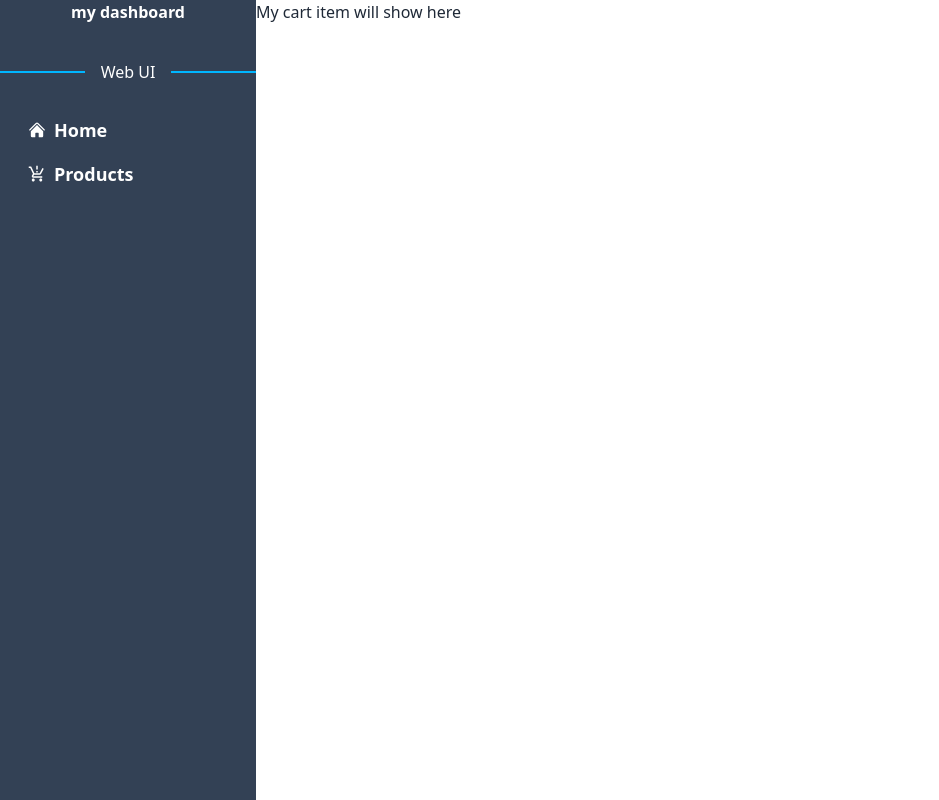
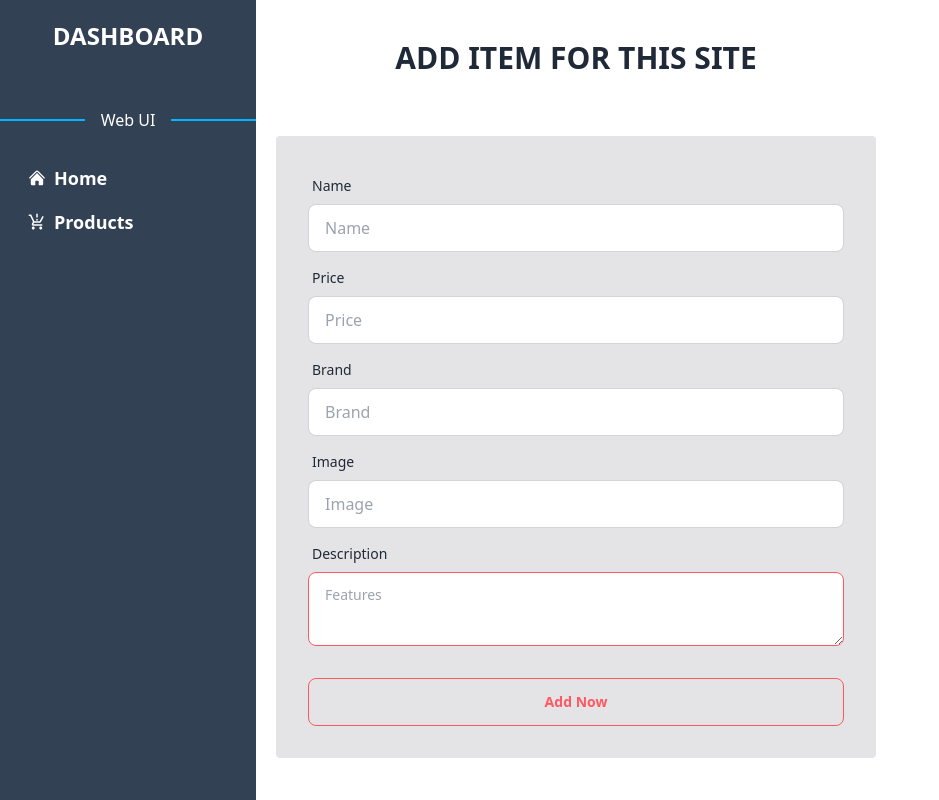
Before and after one commit to Md-Mansor/tech-matrix-client, a React (Vite) app: page /dashboard/add in a window 1280 px wide. Shown: the whole page, without its empty margins (0-939 px from the left). Built offline with nearby package versions, Linux system fonts and the light colour scheme; no server answers; sample sign-in values are in the browser's storage.

Commit message:
add product from cart components and load product in product page

```diff
--- a/src/Layout/Dashboard/Cart/Cart.jsx
+++ b/src/Layout/Dashboard/Cart/Cart.jsx
@@ -1,9 +1,77 @@
+import axios from "axios";
 
 
 const Cart = () => {
+
+
+    const handelAdd = event => {
+        event.preventDefault()
+        const form = event.target;
+        const Name = form.name.value;
+        const Price = form.price.value;
+        const Brand = form.brand.value;
+        const Image = form.image.value;
+        const Description = form.Features.value;
+        const productDetails = { Name, Price, Brand, Image, Description, Featured: "false" };
+        console.log(productDetails);
+        axios.post('http://localhost:5000/products', productDetails)
+            .then(data => {
+                console.log(data.data);
+            })
+            .catch(error => {
+                console.error(error);
+            })
+    }
+
     return (
-        <div>
-            <h1>My cart item will show here</h1>
+        <div className="flex flex-col gap-5 ">
+
+            <div>
+                <h1 className="font-semibold text-3xl m-10 text-center uppercase">Add Item for this site </h1>
+            </div>
+            <div>
+                <div className="bg-zinc-200 rounded mx-5">
+                    <div className="">
+                        <div className="card ">
+                            <form onSubmit={handelAdd} className="card-body">
+                                <div className="form-control">
+                                    <label className="label">
+                                        <span className="label-text">Name</span>
+                                    </label>
+                                    <input type="text" name="name" placeholder="Name" className="input input-bordered" required />
+                                </div>
+                                <div className="form-control">
+                                    <label className="label">
+                                        <span className="label-text">Price</span>
+                                    </label>
+                                    <input type="text" name="price" placeholder="Price" className="input input-bordered" required />
+                                </div>
+                                <div className="form-control">
+                                    <label className="label">
+                                        <span className="label-text">Brand</span>
+                                    </label>
+                                    <input type="text" name="brand" placeholder="Brand" className="input input-bordered" required />
+                                </div>
+                                <div className="form-control">
+                                    <label className="label">
+                                        <span className="label-text">Image</span>
+                                    </label>
+                                    <input type="text" name="image" placeholder="Image" className="input input-bordered" required />
+                                </div>
+                                <div className="form-control">
+                                    <label className="label">
+                                        <span className="label-text">Description </span>
+                                    </label>
+                                    <textarea className="textarea textarea-error" name="Features" placeholder="Features"></textarea>
+                                </div>
+                                <div className="form-control mt-6">
+                                    <input className="btn btn-outline btn-error" type="submit" value="Add Now" />
+                                </div>
+                            </form>
+                        </div>
+                    </div>
+                </div>
+            </div>
         </div>
     );
 };
--- a/src/Layout/Dashboard/Dashboard.jsx
+++ b/src/Layout/Dashboard/Dashboard.jsx
@@ -22,7 +22,7 @@ const Dashboard = () => {
     return (
         <div className=" lg:flex ">
             <div className="lg:w-64 min-h-screen bg-slate-700 text-white">
-                <h1 className="font-extrabold text-center">my dashboard</h1>
+                <h1 className="font-bold text-2xl text-center uppercase m-5">dashboard</h1>
                 <ul className="menu p-3 text-lg font-semibold">
                     {/* admin route */}
                     {role === "admin" && (
--- a/src/Layout/Dashboard/Users/Users.jsx
+++ b/src/Layout/Dashboard/Users/Users.jsx
@@ -13,7 +13,7 @@ const Users = () => {
             return result.data;
         }
     })
-    console.log(users);
+    // console.log(users);
 
 
     const handleRoleChange = (user) => {
--- a/src/Pages/Product/Product.jsx
+++ b/src/Pages/Product/Product.jsx
@@ -1,9 +1,52 @@
+import { useQuery } from "@tanstack/react-query";
+import useAxiosPublic from "../../Hook/useAxiosPublic";
 
 
 const Product = () => {
+
+    // const axiosSecure = useAxiosPrivate();
+    // const { data: users = [], refetch } = useQuery({
+    //     queryKey: ['users'],
+    //     queryFn: async () => {
+    //         const result = await axiosSecure.get('/users');
+    //         return result.data;
+    //     }
+    // })
+    const axiosPublic = useAxiosPublic();
+    const { data: products = [] } = useQuery({
+        queryKey: ['products'],
+        queryFn: async () => {
+            const result = await axiosPublic.get('/products');
+            return result.data;
+        }
+    })
+
     return (
-        <div className="pt-20">
-            <h1>All Product by category will appear here</h1>
+        <div className="p-5">
+            <div className="text-center font-medium text-2xl mt-20">
+                <h1>All Product will appear here</h1>
+                <p>Total Products : {products.length}</p>
+            </div>
+            <div className="grid md:grid-cols-2 lg:grid-cols-3 gap-5 pt-2">
+                {
+                    products.map(product => <div key={products.id} className="hover:shadow-amber-200 transition duration-300 ease-in-out">
+                        <div className="card shadow-xl">
+                            <figure className="px-10 pt-10">
+                                <img src={product.Image} alt="Shoes" className="rounded-xl" />
+                            </figure>
+                            <div className="card-body items-center text-center">
+                                <h2 className="card-title">{product.Name}</h2>
+                                <p>Price : $ {product.Price}</p>
+                                <div className="card-actions">
+                                    <button className="btn btn-primary">Buy Now</button>
+                                    <button className="btn btn-primary">Details</button>
+                                </div>
+                            </div>
+                        </div>
+                    </div>
+                    )}
+            </div>
+
         </div>
     );
 };
```
